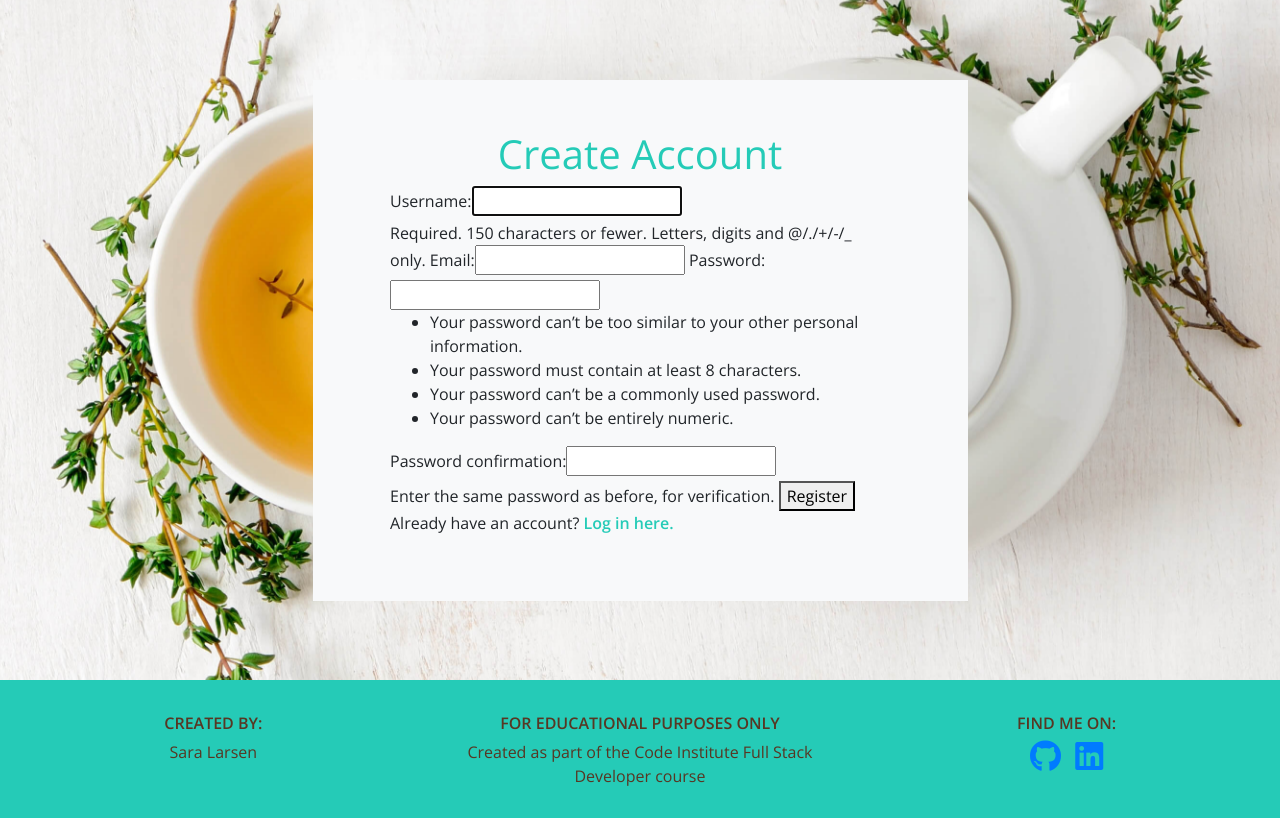
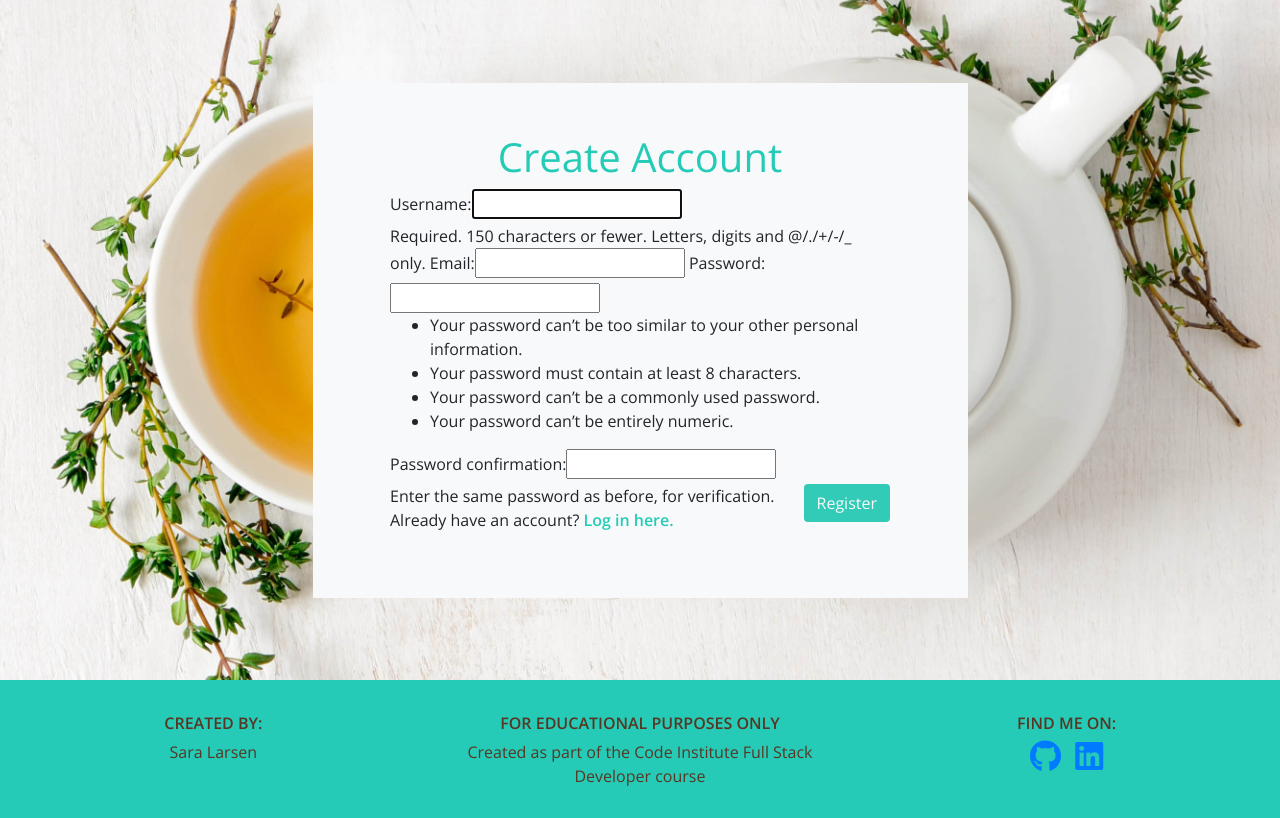
Before and after one commit to Sarani1612/truebrew, a Django app: page /accounts/register/ in a window 1280 px wide. Shown: the part 77-895 px from the top of the page. Run offline with Django 3.2, Linux system fonts and the light colour scheme; some libraries are stand-ins or nearby versions; some web fonts are replaced.

Commit message:
added styling classes to buttons

```diff
--- a/accounts/templates/login.html
+++ b/accounts/templates/login.html
@@ -25,7 +25,7 @@
                 <label for="password">Password:</label>
                 <input type="password" class="form-control" name="password">
             </div>
-            <button type="submit">Login</button>
+            <button type="submit" class="btn custom-btn">Login</button>
             <p>No account yet? <a href="{% url 'registration' %}" class="green-links">Create one here.</a></p>
         </form>
 	</div>
--- a/accounts/templates/register.html
+++ b/accounts/templates/register.html
@@ -21,7 +21,7 @@
 			<p>Your form has errors. Please try again.</p>
 			{% endif %}
 			{{ form | as_bootstrap }}
-			<button type="submit">Register</button>
+			<button type="submit" class="btn custom-btn">Register</button>
 			<p>Already have an account? <a href="{% url 'login' %}" class="green-links">Log in here.</a></p>
 		</form>
 	</div>
```
